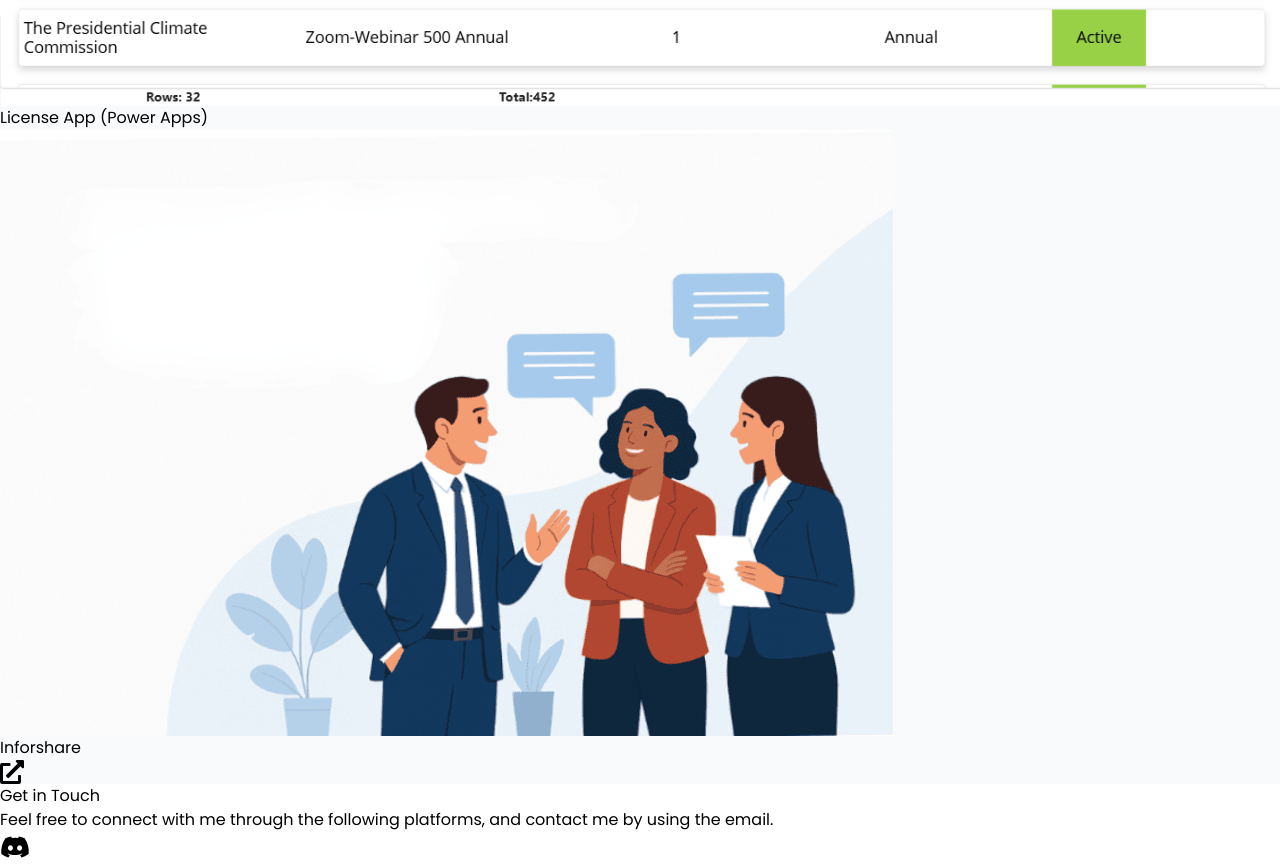
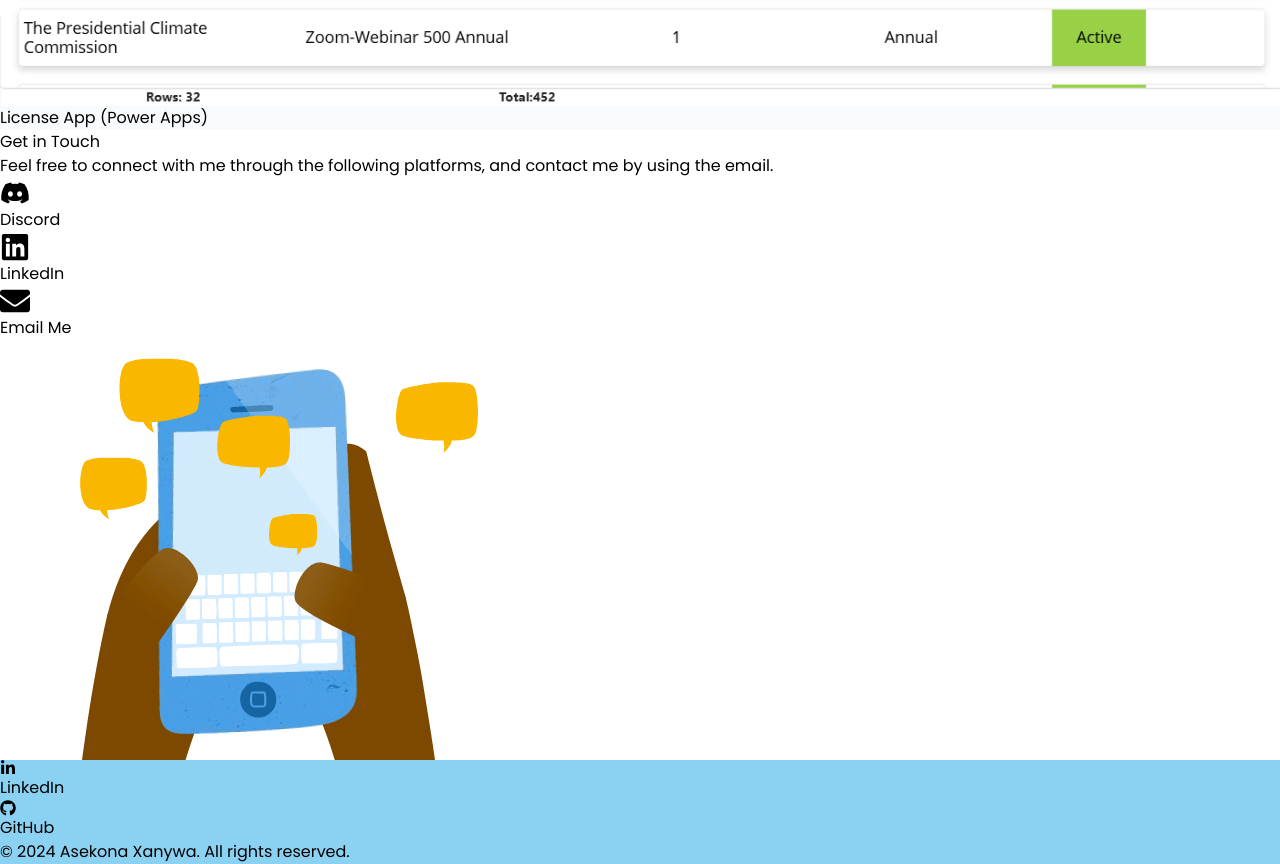
Before and after one commit to Asekona80/Online_Portfolio, a React (Vite) app in the folder Portfolio/: page / in a window 1280 px wide. Shown: the part 6140-7004 px from the top of the page. Built offline with nearby package versions, Linux system fonts and the light colour scheme.

Commit message:
Removed Info.png import to fix Vercel build

```diff
--- a/Portfolio/src/Components/Work.jsx
+++ b/Portfolio/src/Components/Work.jsx
@@ -5,9 +5,6 @@ import Health from '../assets/healthCare.png';
 import journal from '../assets/journal.png';
 import chatApp from '../assets/tetris.jpg';
 import canvasApp from '../assets/canvasApp.png';
-import Info from '../assets/Info.png';
-
-
 import './Work.css';
 
 const Projects = () => {
@@ -41,12 +38,6 @@ const Projects = () => {
       image: canvasApp,
       github: '',
       live: '',
-    },
-    {
-      title: 'Inforshare',
-      image: Info,
-      github: '',
-      live: 'https://infosharesa.co.za/',
     },
   ];
 
```
